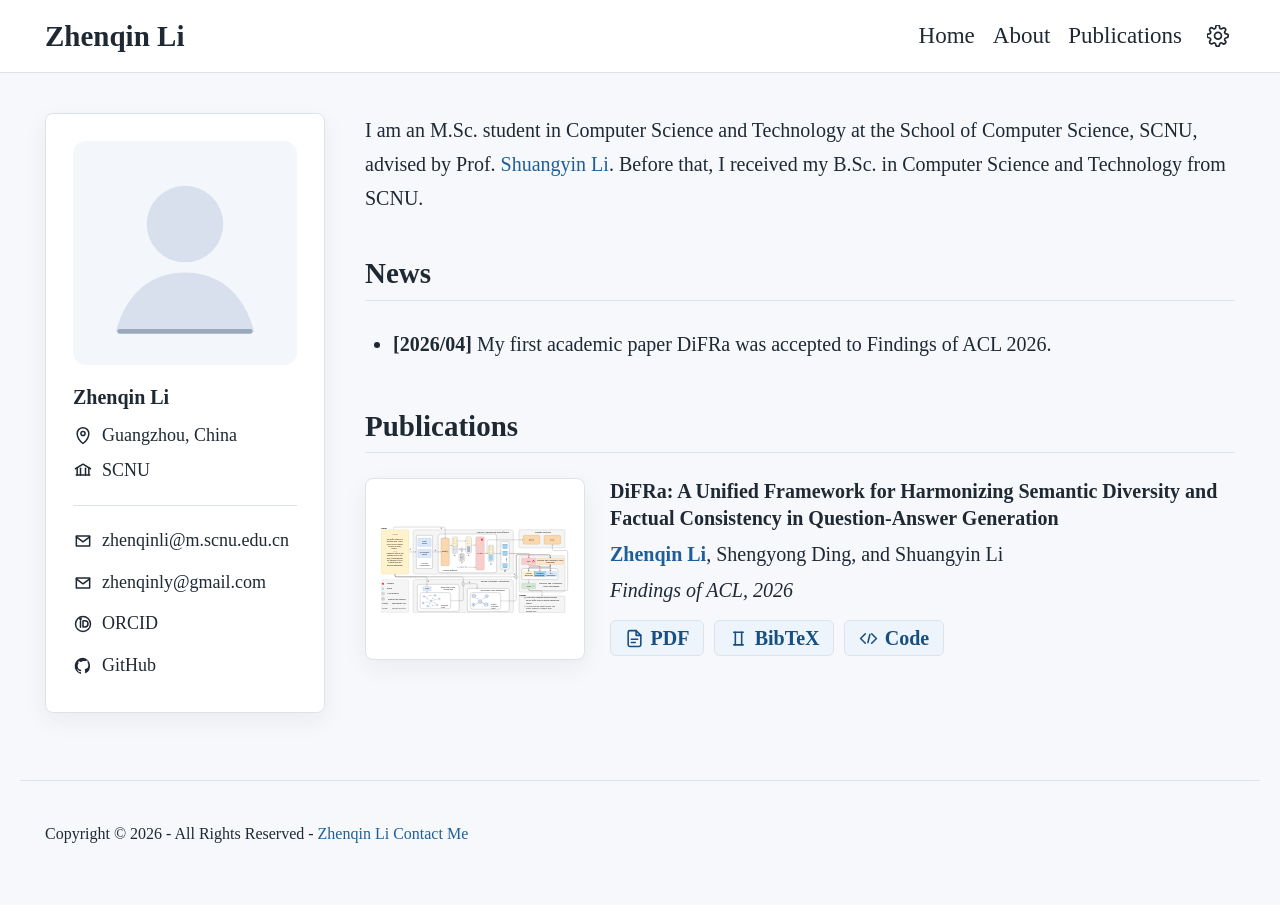
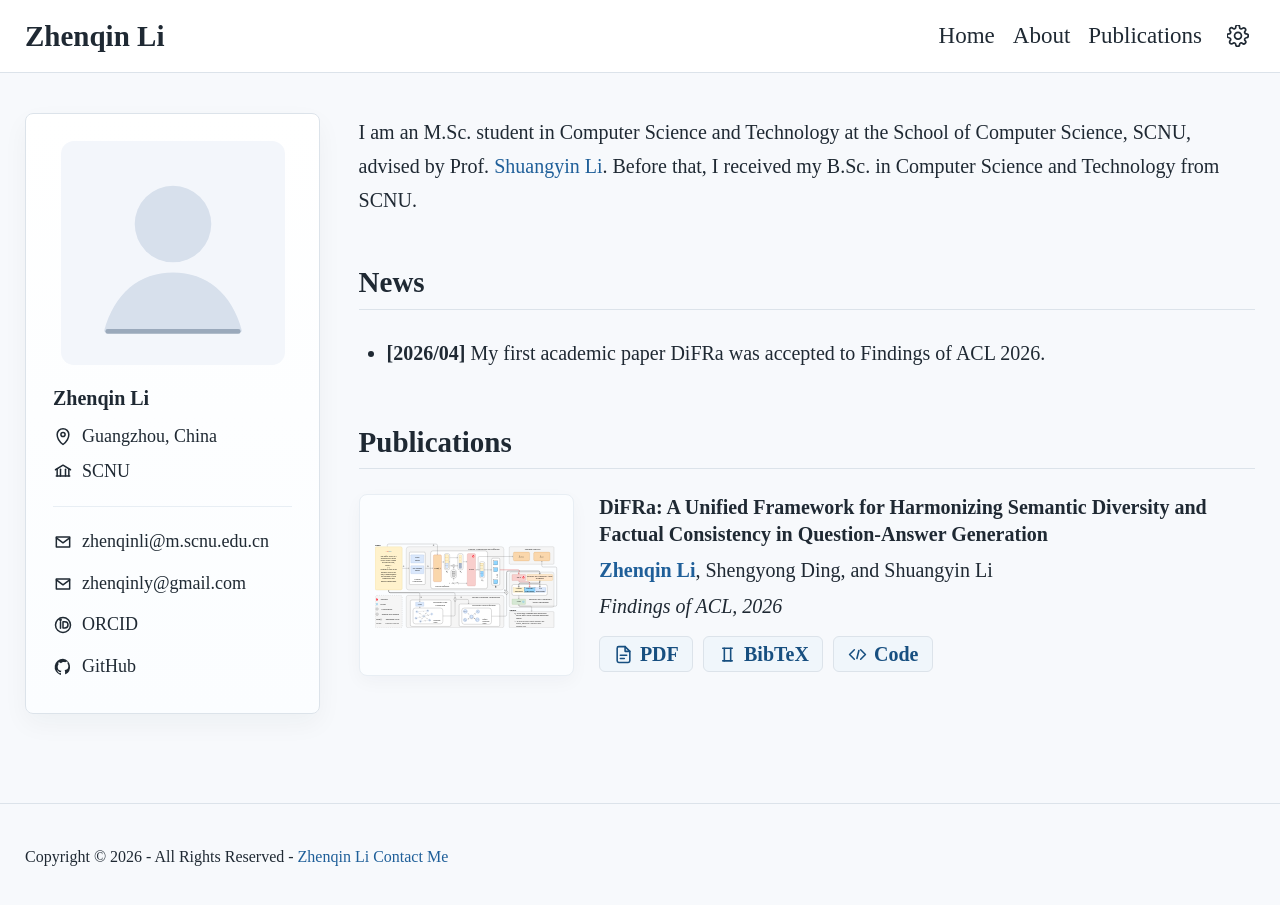
Before and after one commit to zqinli/zqinli.github.io, a Jekyll site: the page built from index.md, in a window 1280 px wide and 927 px high. Shown: the top 905 px of the window. Built offline with Jekyll 4.4.1, drawn with Linux system fonts in a browser that asks for light colours.

Commit message:
refine homepage responsive layout

```diff
--- a/assets/css/main.css
+++ b/assets/css/main.css
@@ -1,16 +1,19 @@
 :root {
   color-scheme: light dark;
-  --bg: #f6f8fb;
+  --bg: #f7f9fc;
   --surface: #ffffff;
-  --surface-muted: #eef3f8;
+  --surface-soft: #fbfdff;
+  --surface-muted: #eef4fa;
   --text: #1f2933;
   --muted: #5e6c7b;
   --border: #dce3ea;
+  --border-soft: #e8eef4;
   --link: #1f5f99;
   --link-hover: #153f66;
-  --button-bg: #edf4fb;
+  --button-bg: #f0f6fb;
   --button-text: #174f80;
-  --shadow: 0 8px 24px rgba(31, 41, 51, 0.06);
+  --shadow: 0 10px 26px rgba(31, 41, 51, 0.045);
+  --shadow-soft: 0 6px 18px rgba(31, 41, 51, 0.035);
 }
 
 * {
@@ -53,7 +56,7 @@
   display: flex;
   justify-content: space-between;
   margin: 0 auto;
-  max-width: 1240px;
+  max-width: 1280px;
   padding: 0.85rem 1.25rem;
 }
 
@@ -111,16 +114,16 @@
 
 .site-shell {
   display: grid;
-  gap: 2rem;
-  grid-template-columns: 280px minmax(0, 1fr);
+  gap: clamp(1.7rem, 3vw, 2.6rem);
+  grid-template-columns: clamp(260px, 24%, 310px) minmax(0, 1fr);
   margin: 0 auto;
-  max-width: 1240px;
+  max-width: 1280px;
   padding: 2rem 1.25rem 3rem;
 }
 
 .sidebar {
   align-self: start;
-  background: var(--surface);
+  background: linear-gradient(180deg, var(--surface) 0%, var(--surface-soft) 100%);
   border: 1px solid var(--border);
   border-radius: 8px;
   box-shadow: var(--shadow);
@@ -134,7 +137,10 @@
   aspect-ratio: 1;
   border-radius: 8px;
   display: block;
-  margin-bottom: 1rem;
+  margin-left: auto;
+  margin-right: auto;
+  margin-bottom: 1.05rem;
+  max-width: 224px;
   width: 100%;
 }
 
@@ -169,7 +175,7 @@
 }
 
 .profile-links {
-  border-top: 1px solid var(--border);
+  border-top: 1px solid var(--border-soft);
   list-style: none;
   margin: 1rem 0 0;
   padding: 1rem 0 0;
@@ -212,11 +218,12 @@
 
 .content {
   min-width: 0;
+  padding-top: 0.1rem;
 }
 
 .section,
 .page {
-  margin-bottom: 2rem;
+  margin-bottom: 2.35rem;
 }
 
 .section h2,
@@ -275,7 +282,7 @@
 
 .publication-list {
   display: grid;
-  gap: 1rem;
+  gap: 1.15rem;
 }
 
 .publication-year-section {
@@ -302,18 +309,19 @@
 }
 
 .publication-card {
+  align-items: start;
   display: grid;
-  gap: 1.25rem;
-  grid-template-columns: 220px minmax(0, 1fr);
+  gap: clamp(1rem, 2vw, 1.45rem);
+  grid-template-columns: minmax(205px, 24%) minmax(0, 1fr);
   padding: 0.25rem 0 1rem;
 }
 
 .publication-teaser {
   align-self: start;
-  background: var(--surface);
-  border: 1px solid var(--border);
+  background: var(--surface-soft);
+  border: 1px solid var(--border-soft);
   border-radius: 8px;
-  box-shadow: var(--shadow);
+  box-shadow: var(--shadow-soft);
   overflow: hidden;
   padding: 0.75rem;
 }
@@ -370,9 +378,13 @@
   gap: 0.35rem;
   line-height: 1;
   padding: 0.34rem 0.68rem;
+  transition: background 0.16s ease, border-color 0.16s ease, color 0.16s ease;
 }
 
 .button:hover {
+  background: var(--surface);
+  border-color: color-mix(in srgb, var(--link) 32%, var(--border));
+  color: var(--link-hover);
   text-decoration: none;
 }
 
@@ -482,7 +494,7 @@
   color: var(--text);
   font-size: 16px;
   margin: 0 auto;
-  max-width: 1240px;
+  max-width: 1280px;
   padding: 1.2rem 1.25rem 2rem;
 }
 
@@ -601,11 +613,12 @@
   }
 
   .sidebar {
-    display: block;
+    column-gap: 0.8rem;
+    grid-template-columns: 112px minmax(0, 1fr);
   }
 
   .avatar {
-    max-width: 180px;
+    max-width: 112px;
   }
 
   .intro {
@@ -617,48 +630,67 @@
   }
 }
 
+@media (max-width: 380px) {
+  .sidebar {
+    grid-template-columns: 96px minmax(0, 1fr);
+  }
+
+  .avatar {
+    max-width: 96px;
+  }
+}
+
 @media (prefers-color-scheme: dark) {
   :root {
     --bg: #111820;
     --surface: #17212b;
+    --surface-soft: #192530;
     --surface-muted: #202c38;
     --text: #e8edf2;
     --muted: #a7b3bf;
     --border: #2d3a46;
+    --border-soft: #263441;
     --link: #8fc7ff;
     --link-hover: #b7dbff;
     --button-bg: #21344a;
     --button-text: #b7dbff;
     --shadow: none;
+    --shadow-soft: none;
   }
 }
 
 html[data-theme="light"] {
   color-scheme: light;
-  --bg: #f6f8fb;
+  --bg: #f7f9fc;
   --surface: #ffffff;
-  --surface-muted: #eef3f8;
+  --surface-soft: #fbfdff;
+  --surface-muted: #eef4fa;
   --text: #1f2933;
   --muted: #5e6c7b;
   --border: #dce3ea;
+  --border-soft: #e8eef4;
   --link: #1f5f99;
   --link-hover: #153f66;
-  --button-bg: #edf4fb;
+  --button-bg: #f0f6fb;
   --button-text: #174f80;
-  --shadow: 0 8px 24px rgba(31, 41, 51, 0.06);
+  --shadow: 0 10px 26px rgba(31, 41, 51, 0.045);
+  --shadow-soft: 0 6px 18px rgba(31, 41, 51, 0.035);
 }
 
 html[data-theme="dark"] {
   color-scheme: dark;
   --bg: #111820;
   --surface: #17212b;
+  --surface-soft: #192530;
   --surface-muted: #202c38;
   --text: #e8edf2;
   --muted: #a7b3bf;
   --border: #2d3a46;
+  --border-soft: #263441;
   --link: #8fc7ff;
   --link-hover: #b7dbff;
   --button-bg: #21344a;
   --button-text: #b7dbff;
   --shadow: none;
+  --shadow-soft: none;
 }
```
